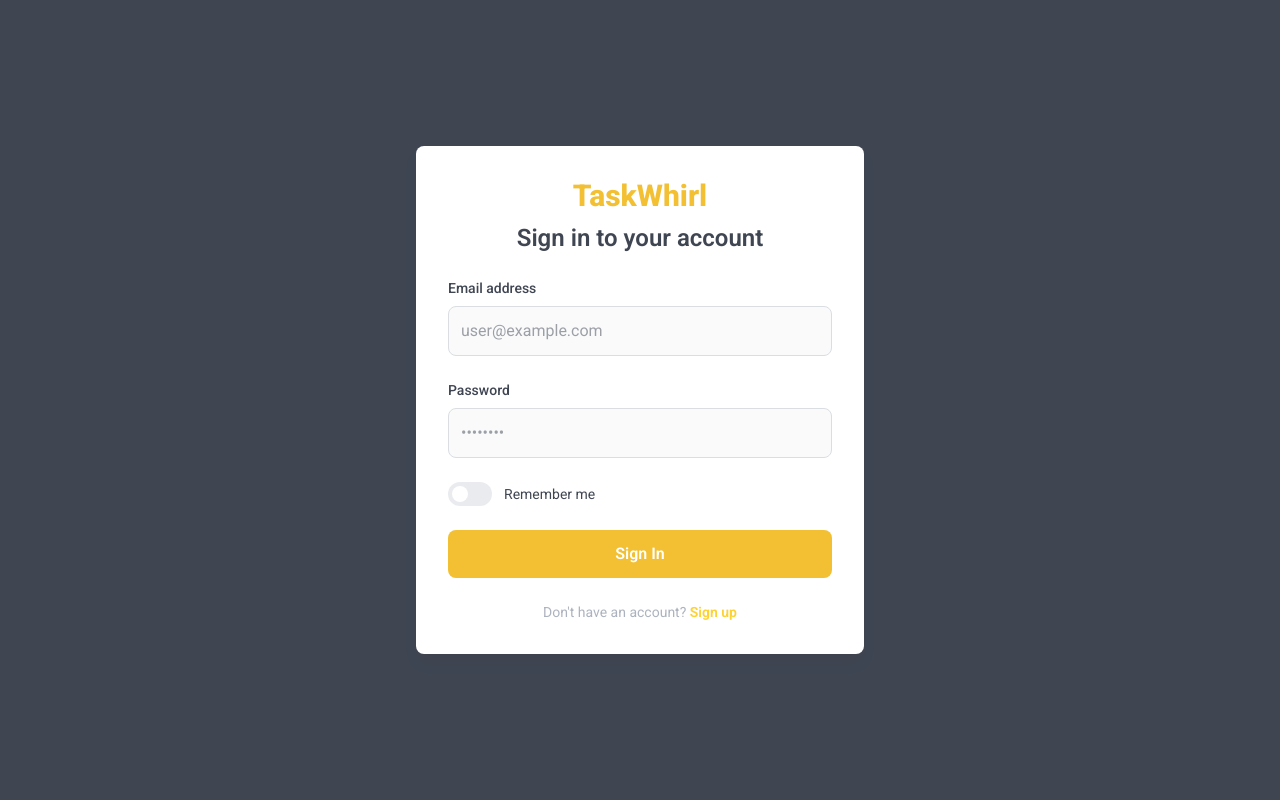
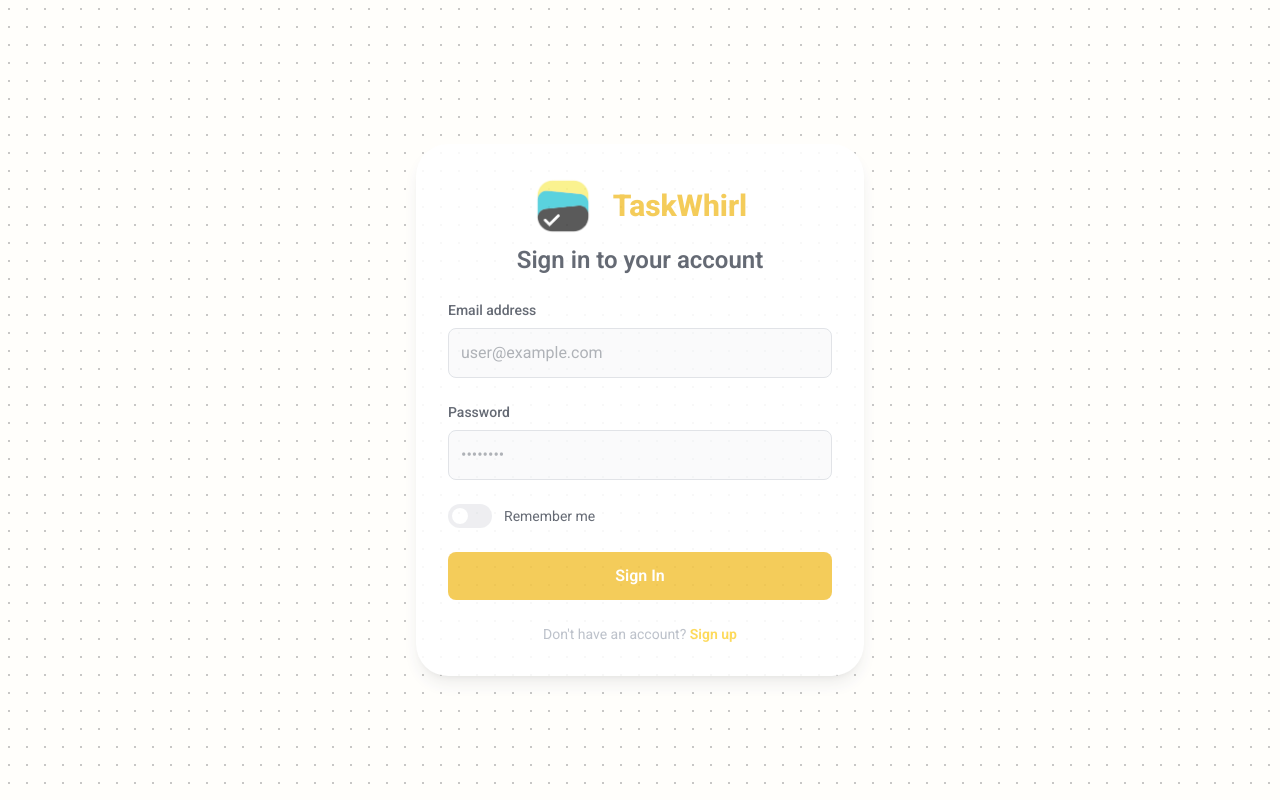
Before and after one commit to TheLinuxGuy-ssh/Unite.Do, a React (Vite) app: page / in a window 1280 px wide. Built offline with nearby package versions, Linux system fonts and the light colour scheme.

Commit message:
finalised for main page UI

```diff
--- a/src/App.css
+++ b/src/App.css
@@ -61,3 +61,9 @@
   background-image: radial-gradient(#adadad77 0.6px, transparent 0.8px);
 background-size: 8px 8px;
 }
+.dots-log {
+      background-color: #fff;
+opacity: 0.8;
+background-image: radial-gradient(#5d5d5d 0.6px, #fffefb 0.8px);
+background-size: 18px 18px;
+}
--- a/src/components/Auth.tsx
+++ b/src/components/Auth.tsx
@@ -36,14 +36,15 @@
     };
 
     return (
-        <div className="min-h-screen bg-gray-900 flex items-center justify-center px-4">
-            <div className="max-w-md w-full bg-white rounded-lg shadow-lg dark:bg-gray-800">
+        <div className="min-h-screen dots-log flex flex-col items-center justify-center px-4">
+            <div className="max-w-md w-full mt-5 bg-white rounded-4xl shadow-lg dark:bg-gray-900/90">
                 <div className="p-8">
                     <div className="mb-6 text-center">
                         <a
                             href="#"
-                            className="text-yellow-500 text-3xl font-extrabold"
+                            className="text-yellow-500 text-3xl flex items-center justify-center font-extrabold"
                         >
+                                    <img src="./logo.png" className="w-15 mr-5" alt="" />
                             TaskWhirl
                         </a>
                         <h2 className="mt-2 text-2xl font-semibold text-gray-900 dark:text-white">
--- a/src/components/Topbar.tsx
+++ b/src/components/Topbar.tsx
@@ -13,24 +13,18 @@
     return (
         <>
             <div className="topbar w-full flex py-4 pb-0 items-center px-5">
-                <div className="topbar-do flex-1">
-                    <img src="Work.do" alt="" />
+                <div className="topbar-do flex flex-1">
+                    <img src="./logo.png" className="h-10 mr-4" alt="" />
                     <span className="text-4xl font-bold">TaskWhirl</span>
                 </div>
-                <div className="topbar-days flex items-center flex-1 mx-auto">
-                    <div className="topbar-days-btn flex items-center justify-center mx-1 border-1 py-2 px-5 rounded-4xl duration-200 hover:bg-[#fecf3e] select-none hover:cursor-pointer">
-                        Today
-                    </div>
-                    <div className="topbar-days-btn flex items-center justify-center mx-1 border-1 py-2 px-5 rounded-4xl duration-200 hover:bg-[#fecf3e] select-none hover:cursor-pointer">
-                        This Week
-                    </div>
-                    <div className="topbar-days-btn flex items-center justify-center mx-1 border-1 py-2 px-5 rounded-4xl duration-200 hover:bg-[#fecf3e] select-none hover:cursor-pointer">
-                        This Month
-                    </div>
-                    <div className="topbar-days-btn flex items-center justify-center mx-1 border-1 py-2 px-5 rounded-4xl duration-200 hover:bg-[#fecf3e] select-none hover:cursor-pointer">
-                        Reports
-                    </div>
-                </div>
+                <div className="topbar-days flex items-center justify-center flex-1 mx-auto">
+                    <a target="_blank" href="https://github.com/TheLinuxGuy-ssh/Unite.Do" className="topbar-days-btn bg-black text-white flex items-center justify-center mx-1 border-1 py-2 px-5 rounded-4xl duration-200 hover:bg-[#fecf3e] hover:text-black select-none hover:cursor-pointer">
+                       <i className="fa-brands fa-github mr-4"></i> GitHub
+                    </a>
+                    <a target="_blank" href="https://unite-do.vercel.app" className="topbar-days-btn flex items-center justify-center mx-1 border-1 border-yellow-400 bg-[#fcef30] py-2 px-5 rounded-4xl duration-200 hover:bg-[#fecf3e] select-none hover:cursor-pointer">
+                        Demo Link
+                    </a>
+                </ div>
                 <div className="topbar-utils flex flex-1 justify-end h-auto">
                     <div className="topbar-btn bg-white aspect-square mx-1 w-[3.5rem] rounded-full flex justify-center items-center duration-300 border border-transparent hover:border-[#fecf3e]">
                         <i className="fa-regular fa-bell"></i>
```
Also changed, not shown: public/logo.png (added).
